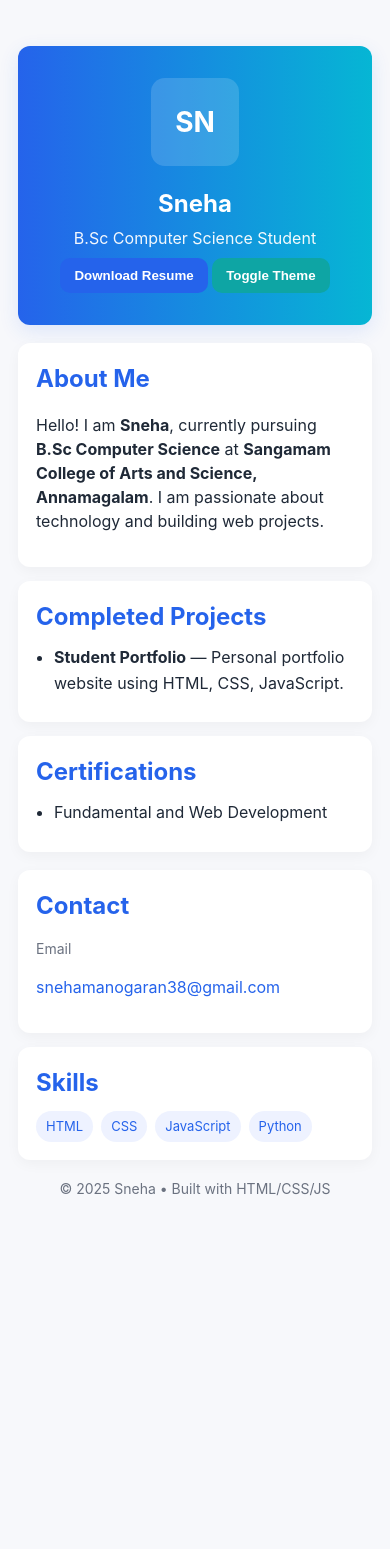
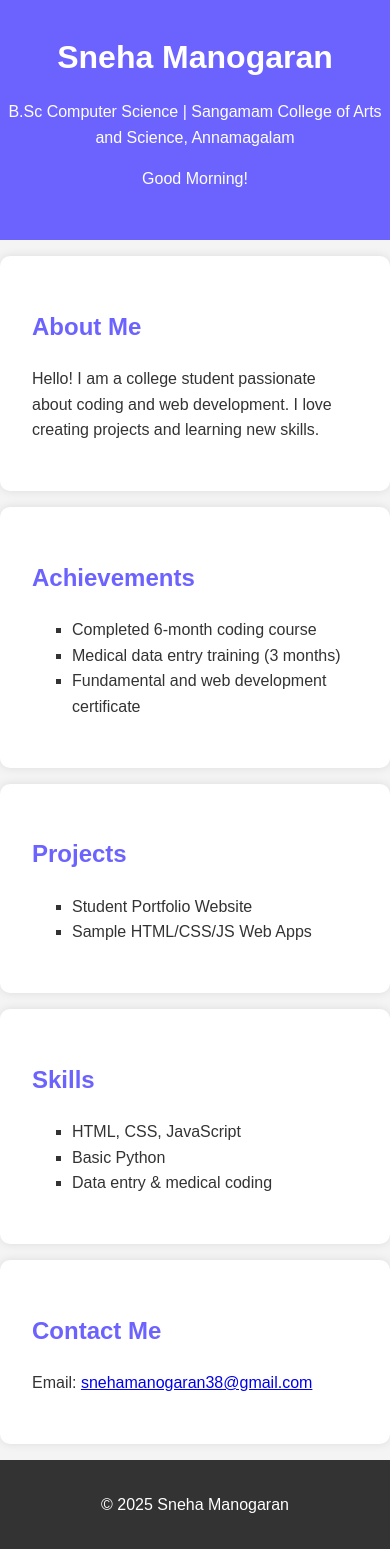
Before and after one commit to snehamanogaran38-ops/M.sneha-, a plain HTML site: page index.html in a window 390 px wide. Before the commit the page ends 1245 px from the top, so only its background shows below. Drawn offline with Linux system fonts and the light colour scheme.

Commit message:
Add files via upload

```diff
--- a/index.html
+++ b/index.html
@@ -1,297 +1,114 @@
+<!DOCTYPE html>
+<html lang="en" >
+<head>
+  <meta charset="UTF-8">
+  <title>Digital portfolio </title>
+  <link rel="stylesheet" href="./style.css">
+
+</head>
+<body>
+<!-- partial:index.partial.html -->
 <!DOCTYPE html>
 
 <html lang="en">
 
 <head>
 
-  <meta charset="utf-8" />
+    <meta charset="UTF-8">
 
-  <meta name="viewport" content="width=device-width,initial-scale=1" />
+    <meta name="viewport" content="width=device-width, initial-scale=1.0">
 
-  <title>Sneha Portfolio</title>
+    <title>Student Portfolio - Sneha</title>
 
-  <style>
-
-    :root{
-
-      --accent:#2563eb;
-
-      --bg:#f7f8fb;
-
-      --card:#ffffff;
-
-      --text:#1f2937;
-
-      --muted:#6b7280;
-
-      --radius:12px;
-
-    }
-
-    *{box-sizing:border-box}
-
-    body{
-
-      margin:0;
-
-      font-family: Inter, Arial, sans-serif;
-
-      background:var(--bg);
-
-      color:var(--text);
-
-      line-height:1.5;
-
-    }
-
-    .container{max-width:960px;margin:28px auto;padding:18px;}
-
-    header{
-
-      background:linear-gradient(90deg,var(--accent), #06b6d4);
-
-      color:white;
-
-      padding:32px;
-
-      border-radius:var(--radius);
-
-      box-shadow:0 6px 20px rgba(37,99,235,0.12);
-
-      display:flex;gap:20px;align-items:center;
-
-    }
-
-    .avatar{width:88px;height:88px;border-radius:14px;background:rgba(255,255,255,0.15);
-
-      display:flex;align-items:center;justify-content:center;font-weight:700;font-size:28px;}
-
-    header h1{margin:0;font-size:24px}
-
-    header p{margin:4px 0 0 0;opacity:0.95}
-
-    .grid{display:grid;grid-template-columns: 1fr 320px;gap:18px;margin-top:18px;}
-
-    .card{background:var(--card);padding:18px;border-radius:12px;box-shadow:0 4px 14px rgba(10,10,10,0.04);}
-
-    .card h2{margin:0 0 10px 0;color:var(--accent)}
-
-    .muted{color:var(--muted);font-size:14px}
-
-    ul{padding-left:18px;margin:8px 0;line-height:1.6}
-
-    a{color:var(--accent);text-decoration:none}
-
-    .skills{display:flex;flex-wrap:wrap;gap:8px}
-
-    .chip{background:#eef2ff;padding:6px 10px;border-radius:999px;font-size:13px;color:var(--accent)}
-
-    .contact a{display:inline-block;margin-right:12px}
-
-    .btn{display:inline-block;padding:10px 14px;border-radius:10px;background:var(--accent);
-
-      color:white;text-decoration:none;font-weight:600;cursor:pointer;border:none;}
-
-    @media (max-width:880px){.grid{grid-template-columns:1fr;}header{flex-direction:column;text-align:center}}
-
-  </style>
+    <link rel="stylesheet" href="style.css">
 
 </head>
 
 <body>
 
-  <div class="container">
-
     <header>
 
-      <div class="avatar" id="avatar">SN</div>
+        <h1>Sneha Manogaran</h1>
 
-      <div>
-
-        <h1 id="name">Sneha</h1>
-
-        <p id="role">B.Sc Computer Science Student</p>
-
-        <div style="margin-top:8px">
-
-          <button class="btn" id="downloadResume">Download Resume</button>
-
-          <button class="btn" id="toggleTheme" style="background:#0ea5a4">Toggle Theme</button>
-
-        </div>
-
-      </div>
+        <p>B.Sc Computer Science | Sangamam College of Arts and Science, Annamagalam</p>
 
     </header>
 
-    <div class="grid">
+    <section id="about">
 
-      <!-- Main column -->
+        <h2>About Me</h2>
 
-      <div>
+        <p>Hello! I am a college student passionate about coding and web development. I love creating projects and learning new skills.</p>
 
-        <section class="card" id="about">
+    </section>
 
-          <h2>About Me</h2>
+    <section id="achievements">
 
-          <p>Hello! I am <strong>Sneha</strong>, currently pursuing <strong>B.Sc Computer Science</strong> at <strong>Sangamam College of Arts and Science, Annamagalam</strong>. I am passionate about technology and building web projects.</p>
+        <h2>Achievements</h2>
 
-        </section>
+        <ul>
 
-        <section class="card" id="projects" style="margin-top:14px">
+            <li>Completed 6-month coding course</li>
 
-          <h2>Completed Projects</h2>
+            <li>Medical data entry training (3 months)</li>
 
-          <ul>
+            <li>Fundamental and web development certificate</li>
 
-            <li><strong>Student Portfolio</strong> — Personal portfolio website using HTML, CSS, JavaScript.</li>
+        </ul>
 
-          </ul>
+    </section>
 
-        </section>
+    <section id="projects">
 
-        <section class="card" id="achievements" style="margin-top:14px">
+        <h2>Projects</h2>
 
-          <h2>Certifications</h2>
+        <ul>
 
-          <ul>
+            <li>Student Portfolio Website</li>
 
-            <li>Fundamental and Web Development</li>
+            <li>Sample HTML/CSS/JS Web Apps</li>
 
-          </ul>
+        </ul>
 
-        </section>
+    </section>
 
-      </div>
+    <section id="skills">
 
-      <!-- Sidebar -->
+        <h2>Skills</h2>
 
-      <aside>
+        <ul>
 
-        <div class="card contact">
+            <li>HTML, CSS, JavaScript</li>
 
-          <h2>Contact</h2>
+            <li>Basic Python</li>
 
-          <p class="muted">Email</p>
+            <li>Data entry & medical coding</li>
 
-          <p><a href="mailto:snehamanogaran38@gmail.com" id="emailLink">snehamanogaran38@gmail.com</a></p>
+        </ul>
 
-        </div>
+    </section>
 
-        <div class="card" style="margin-top:14px">
+    <section id="contact">
 
-          <h2>Skills</h2>
+        <h2>Contact Me</h2>
 
-          <div class="skills" id="skillsList">
+        <p>Email: <a href="mailto:snehamanogaran38@gmail.com">snehamanogaran38@gmail.com</a></p>
 
-            <span class="chip">HTML</span>
+    </section>
 
-            <span class="chip">CSS</span>
+    <footer>
 
-            <span class="chip">JavaScript</span>
-
-            <span class="chip">Python</span>
-
-          </div>
-
-        </div>
-
-      </aside>
-
-    </div>
-
-    <footer style="text-align:center;margin-top:18px;color:var(--muted);font-size:14px">
-
-      © <span id="year"></span> Sneha • Built with HTML/CSS/JS
+        <p>&copy; 2025 Sneha Manogaran</p>
 
     </footer>
 
-  </div>
-
-  <script>
-
-    document.getElementById('year').textContent = new Date().getFullYear();
-
-    document.getElementById('downloadResume').addEventListener('click', function(){
-
-      const data = [
-
-        'Name: Sneha',
-
-        'Email: snehamanogaran38@gmail.com',
-
-        'Degree: B.Sc Computer Science - Sangamam College of Arts and Science, Annamagalam',
-
-        '',
-
-        'Skills: HTML, CSS, JavaScript, Python',
-
-        '',
-
-        'Project:',
-
-        '- Student Portfolio',
-
-        '',
-
-        'Certification:',
-
-        '- Fundamental and Web Development'
-
-      ].join('\\n');
-
-      const blob = new Blob([data], { type: 'text/plain' });
-
-      const url = URL.createObjectURL(blob);
-
-      const a = document.createElement('a');
-
-      a.href = url;
-
-      a.download = 'Sneha-Resume.txt';
-
-      document.body.appendChild(a);
-
-      a.click();
-
-      a.remove();
-
-      URL.revokeObjectURL(url);
-
-    });
-
-    let dark = false;
-
-    document.getElementById('toggleTheme').addEventListener('click', () => {
-
-      dark = !dark;
-
-      if(dark){
-
-        document.documentElement.style.setProperty('--bg','#0b1220');
-
-        document.documentElement.style.setProperty('--card','#071022');
-
-        document.documentElement.style.setProperty('--text','#e6eef8');
-
-        document.documentElement.style.setProperty('--muted','#9aa6bd');
-
-      } else {
-
-        document.documentElement.style.setProperty('--bg','#f7f8fb');
-
-        document.documentElement.style.setProperty('--card','#ffffff');
-
-        document.documentElement.style.setProperty('--text','#1f2937');
-
-        document.documentElement.style.setProperty('--muted','#6b7280');
-
-      }
-
-    });
-
-  </script>
+    <script src="script.js"></script>
 
 </body>
 
 </html>
+<!-- partial -->
+  <script  src="./script.js"></script>
+
+</body>
+</html>
--- /dev/null
+++ b/script.js
@@ -0,0 +1,19 @@
+// Example: Greeting message based on time
+
+const now = new Date();
+
+const hour = now.getHours();
+
+const greeting = hour < 12 ? "Good Morning!" : hour < 18 ? "Good Afternoon!" : "Good Evening!";
+
+document.addEventListener("DOMContentLoaded", () => {
+
+    const header = document.querySelector("header");
+
+    const greet = document.createElement("p");
+
+    greet.textContent = greeting;
+
+    header.appendChild(greet);
+
+});
--- /dev/null
+++ b/style.css
@@ -0,0 +1,71 @@
+body {
+
+    font-family: Arial, sans-serif;
+
+    margin: 0;
+
+    padding: 0;
+
+    line-height: 1.6;
+
+    background-color: #f4f4f4;
+
+    color: #333;
+
+}
+
+header {
+
+    background: #6C63FF;
+
+    color: #fff;
+
+    text-align: center;
+
+    padding: 2rem 0;
+
+}
+
+header h1 {
+
+    margin: 0;
+
+}
+
+section {
+
+    padding: 2rem;
+
+    margin: 1rem auto;
+
+    max-width: 800px;
+
+    background: #fff;
+
+    border-radius: 10px;
+
+    box-shadow: 0 0 10px rgba(0,0,0,0.1);
+
+}
+
+section h2 {
+
+    color: #6C63FF;
+
+}
+
+ul {
+
+    list-style-type: square;
+
+}
+
+footer {
+
+    text-align: center;
+
+    padding: 1rem;
+
+    background: #333;
+
+    color: #fff;
```
